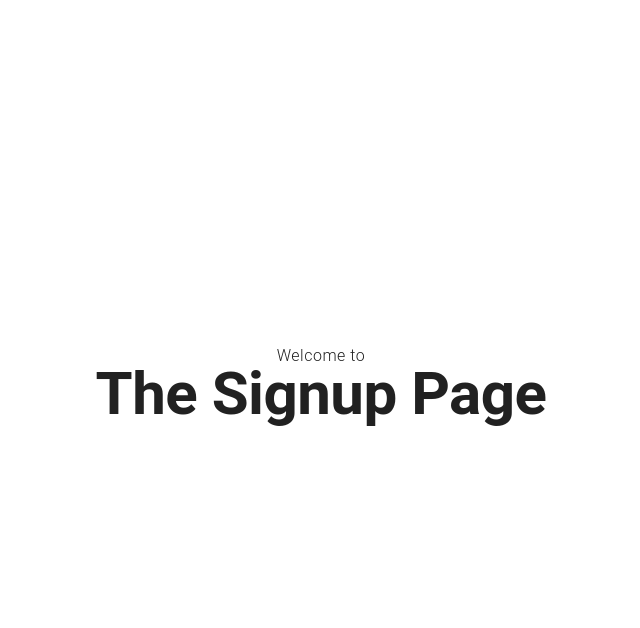
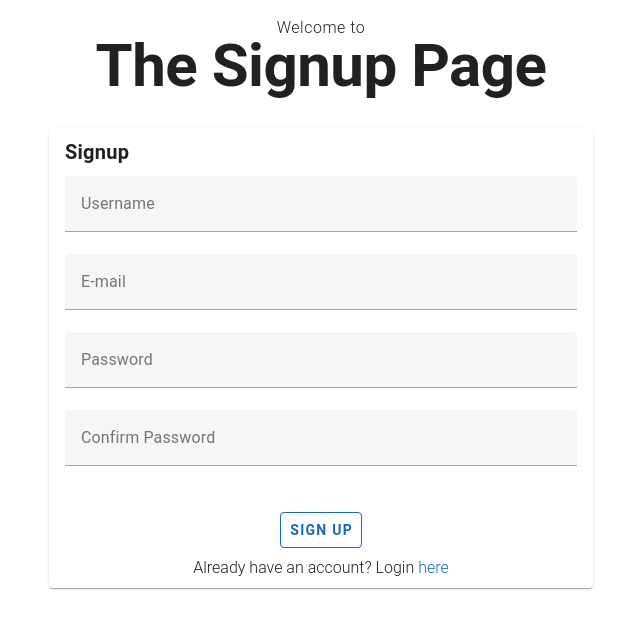
Before and after one commit to KRolander/Gryphon, a Vue app in the folder frontend/: page /auth/signup in a window 1280 px wide. Shown: the top 628 px of the page, without its empty margins (319-959 px from the left). Built offline with nearby package versions, Linux system fonts and the light colour scheme.

Commit message:
💄Signup form

```diff
--- a/frontend/src/App.vue
+++ b/frontend/src/App.vue
@@ -10,7 +10,6 @@ export default {
   computed: {
     showNavBar() {
       // Show NavBar only if the current route is not 'auth'
-      console.log("Current route path:", this.$route.path);
       return !this.$route.path.startsWith("/auth");
     },
   },
--- a/frontend/src/components/auth/SignupForm.vue
+++ b/frontend/src/components/auth/SignupForm.vue
@@ -1,18 +1,71 @@
 <template>
   <v-container
     class="fill-height d-flex flex-column align-center justify-center"
-    max-width="800"
+    max-width="600"
   >
-    <!-- Welcome message -->
+    <!-- ====================  WELCOME ==================== -->
     <div>
       <div class="mb-8 text-center">
         <div class="text-body-1 font-weight-light mb-n1">Welcome to</div>
         <h1 class="text-h2 font-weight-bold">The Signup Page</h1>
       </div>
     </div>
+
+    <!-- ==================== FORM ==================== -->
+    <v-row class="w-100">
+      <v-col cols="12">
+        <v-card>
+          <!-- ==================== TITLE ==================== -->
+          <v-card-title class="font-weight-bold"> Signup </v-card-title>
+
+          <!-- ==================== FIELDS ==================== -->
+          <v-card-text>
+            <v-form>
+              <!-- USERNAME FIELD -->
+              <v-text-field label="Username" required></v-text-field>
+
+              <!-- EMAIL FIELD -->
+              <v-text-field label="E-mail" type="email" required></v-text-field>
+
+              <!-- PASSWORD FIELD -->
+              <v-text-field
+                label="Password"
+                type="password"
+                required
+              ></v-text-field>
+
+              <!-- CONFIRM PASSWORD FIELD -->
+              <v-text-field
+                label="Confirm Password"
+                type="password"
+                required
+              ></v-text-field>
+            </v-form>
+          </v-card-text>
+
+          <!-- ==================== ACTIONS ==================== -->
+          <v-card-actions class="d-flex flex-column justify-center">
+            <!-- <v-spacer></v-spacer> -->
+            <v-btn color="primary" variant="outlined" class="font-weight-bold">
+              Sign Up
+            </v-btn>
+
+            <span class="font-weight-light"
+              >Already have an account? Login
+              <router-link
+                :to="{ name: 'login' }"
+                class="text-decoration-none text-primary"
+              >
+                here</router-link
+              ></span
+            >
+          </v-card-actions>
+        </v-card>
+      </v-col>
+    </v-row>
   </v-container>
 </template>
 
-<script lang="ts" setup></script>
+<script></script>
 
 <style lang="css" scoped></style>
--- a/frontend/src/router/router.js
+++ b/frontend/src/router/router.js
@@ -1,4 +1,4 @@
-/* ----------------------- IMPORTS ----------------------- */
+/* ========================= IMPORTS ========================= */
 // Core
 import { createWebHistory, createRouter } from "vue-router";
 
@@ -13,15 +13,39 @@ import SignupPage from "../components/auth/SignupForm.vue";
 import LoginPage from "../components/auth/LoginForm.vue";
 import RecoverPasswordPage from "../components/auth/ForgotPasswordForm.vue";
 
-/* ----------------------- CONFIG ----------------------- */
+/* ========================= CONFIG ========================= */
+/* ---------------------- ROUTER ---------------------- */
 const routes = [
-  { name: "home", path: "/", component: HomePage },
-  { name: "DIDs", path: "/dids", component: DIDsPage },
-  { name: "VCs", path: "/vcs", component: VCsPage },
+  {
+    name: "home",
+    path: "/",
+    component: HomePage,
+    meta: { requiresAuth: true },
+  },
+  {
+    name: "DIDs",
+    path: "/dids",
+    component: DIDsPage,
+    meta: { requiresAuth: true },
+  },
+  {
+    name: "VCs",
+    path: "/vcs",
+    component: VCsPage,
+    meta: { requiresAuth: true },
+  },
+
+  //! Every child of the auth route will:
+  //! - be protected by the auth guard
+  // //TODO: implement auth guard
+
+  //! - will not show the nav bar
+
   {
     name: "auth",
     path: "/auth",
     component: AuthPage,
+    meta: { onlyWhenLoggedOut: true }, // Accessible only when logged out
     children: [
       { name: "signup", path: "signup", component: SignupPage },
       { name: "login", path: "login", component: LoginPage },
@@ -30,10 +54,39 @@ const routes = [
         path: "recover-password",
         component: RecoverPasswordPage,
       },
-      { name: "catch-all", path: "/:pathMatch(.*)*", redirect: "/auth/login" }, // Redirect to login if no match
+      {
+        name: "catch-all",
+        path: "/:pathMatch(.*)*",
+        redirect: { name: "signup" },
+      }, // Redirect to login if no match
     ],
+    redirect: { name: "signup" }, // Redirect to signup if no child route is matched
   },
 ];
 const history = createWebHistory();
+const router = createRouter({ history, routes });
 
-export default createRouter({ history, routes });
+/* ---------------------- GUARDS ---------------------- */
+router.beforeEach((to, from, next) => {
+  console.log(to);
+  const isAuthenticated = false; // Replace with actual authentication check
+
+  // Get token from localStorage and check it's validity
+  const token = localStorage.getItem("token");
+  if (token) {
+    // Here you would typically verify the token's validity
+    // For example, check if it's expired or valid
+    // isAuthenticated = verifyToken(token);
+    isAuthenticated = true; // Simulating an authenticated state for this example
+  }
+
+  //? Branch logic: Going to a route that requires authentication
+  if (to.meta.requiresAuth && !isAuthenticated) {
+    next({ name: "auth" }); // Redirect to auth page if not authenticated
+  } else if (to.meta.onlyWhenLoggedOut && isAuthenticated) {
+    next({ name: "home" }); // Redirect to home if already authenticated
+  } else {
+    next(); // Proceed to the route
+  }
+});
+export default router;
```
